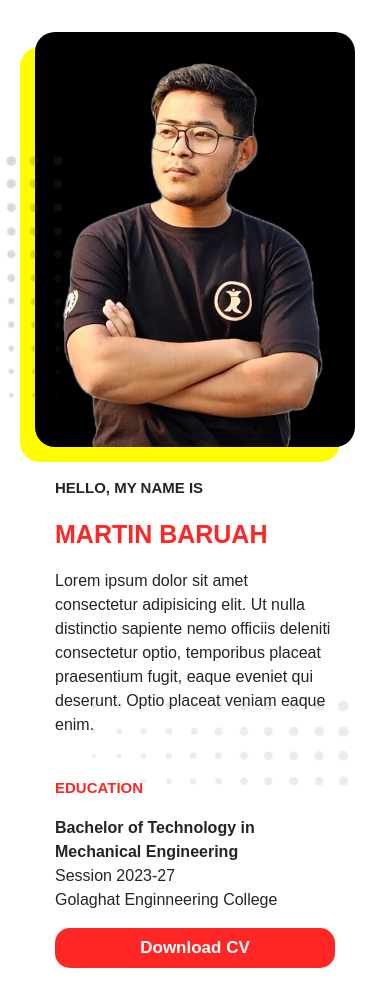
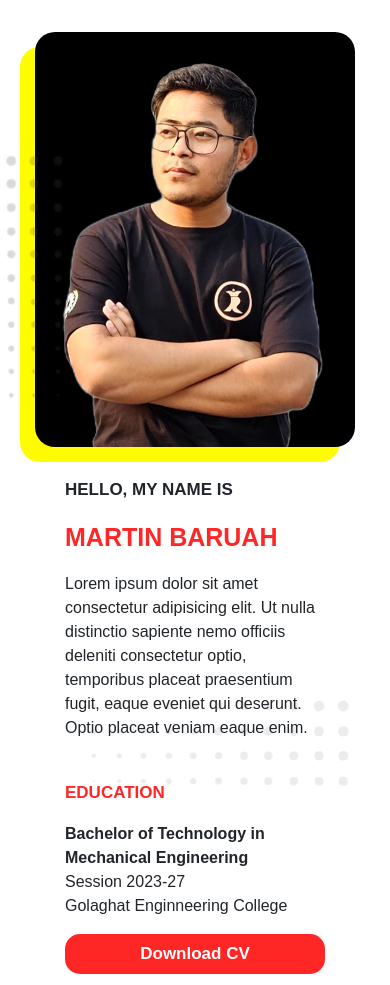
Before and after one commit to marbar6/project-3, a plain HTML site: page about/about.html in a window 390 px wide. Shown: the part 68-1053 px from the top of the page. Drawn offline with nearby package versions, Linux system fonts and the light colour scheme.

Commit message:
New Modified

```diff
--- a/about/style-about.css
+++ b/about/style-about.css
@@ -88,16 +88,16 @@
     }
     .details-about{
         margin-top: 30px;
-        width: 400px;
+        width: 380px;
     }
     .details-about-intro{
-        font-size: 15px;
+        font-size: 17px;
     }
     .details-about-name{
         font-size: 25px;
     }
     .details-about-education{
-        font-size: 15px;
+        font-size: 17px;
     }
     .details-about-btn{
         display: flex;
```
